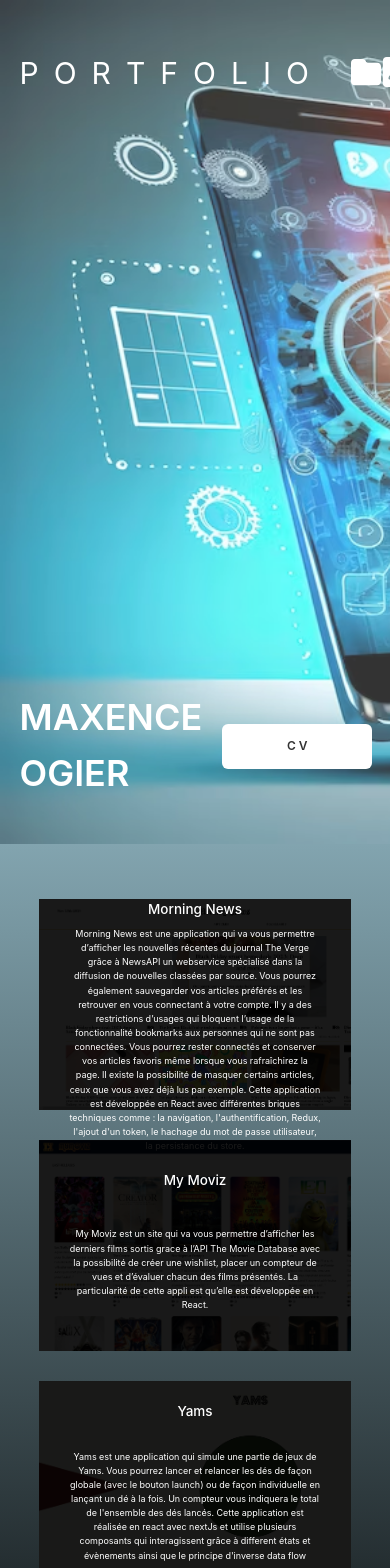
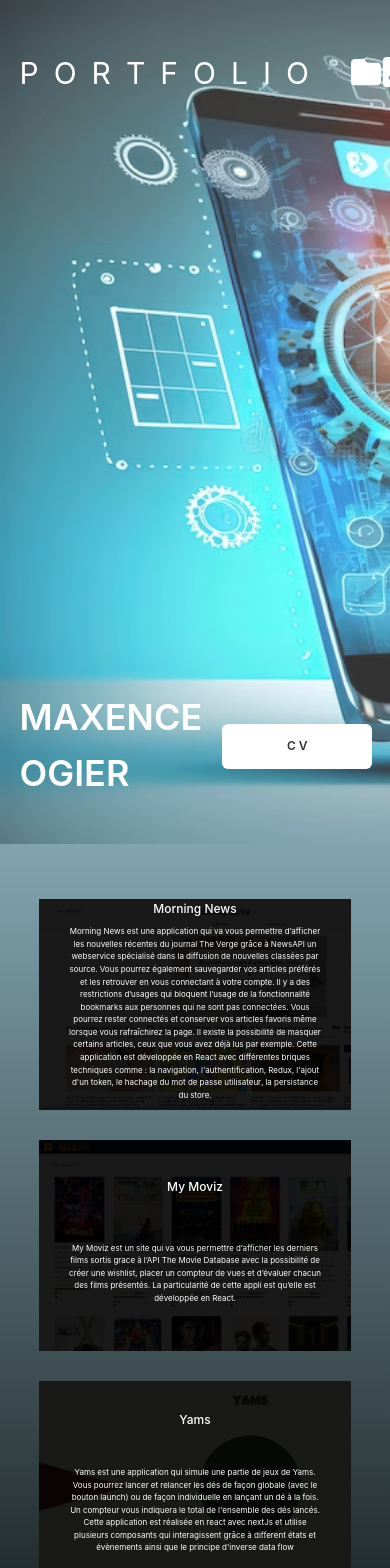
Before and after one commit to X3nc3/portfolio-frontend, a Next.js app: page / in a window 390 px wide. Shown: the top 1568 px of the page. Built offline with nearby package versions, Linux system fonts and the light colour scheme.

Commit message:
fix responsive

```diff
--- a/styles/Products.module.css
+++ b/styles/Products.module.css
@@ -110,7 +110,7 @@
   .overlayStyle {
     opacity: 1;
     color: white;
-    font-size: 9px;
+    font-size: 8px;
     display: flex;
     flex-direction: column;
     justify-content: space-evenly;
@@ -122,4 +122,19 @@
       background-color: rgba(0, 0, 0, 0.9);
       z-index: 1;
   }
+  .overlayStyle:hover {
+    opacity: 1;
+    font-size: 17px;
+    color: white;
+    display: none;
+    flex-direction: column;
+    justify-content: space-evenly;
+    align-items: center;
+      top: 0;
+      left: 0;
+      width: 100%;
+      height: 100%;
+      background-color: rgba(0, 0, 0, 0.9);
+      z-index: 1;
+  }
 }
```
